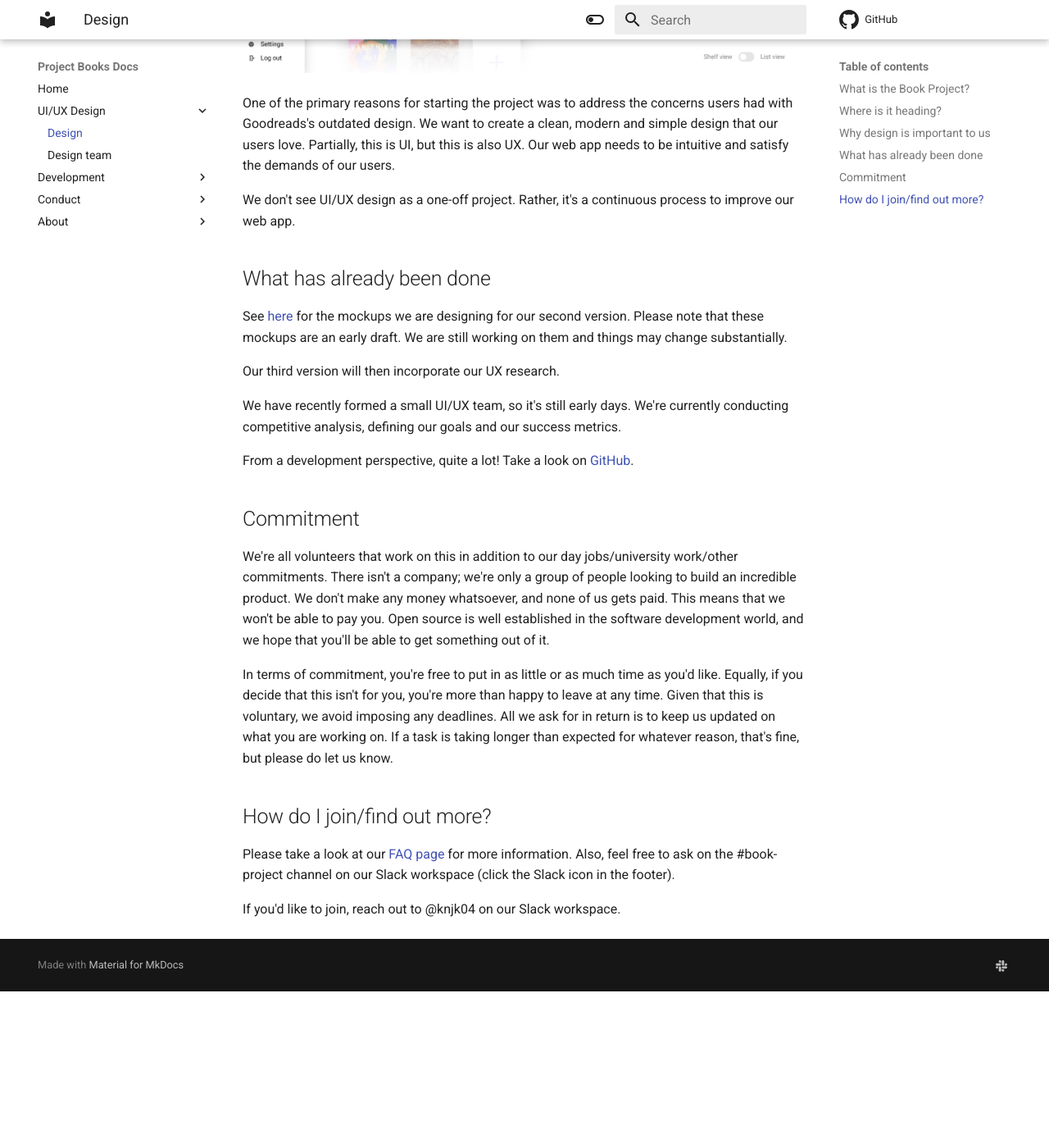
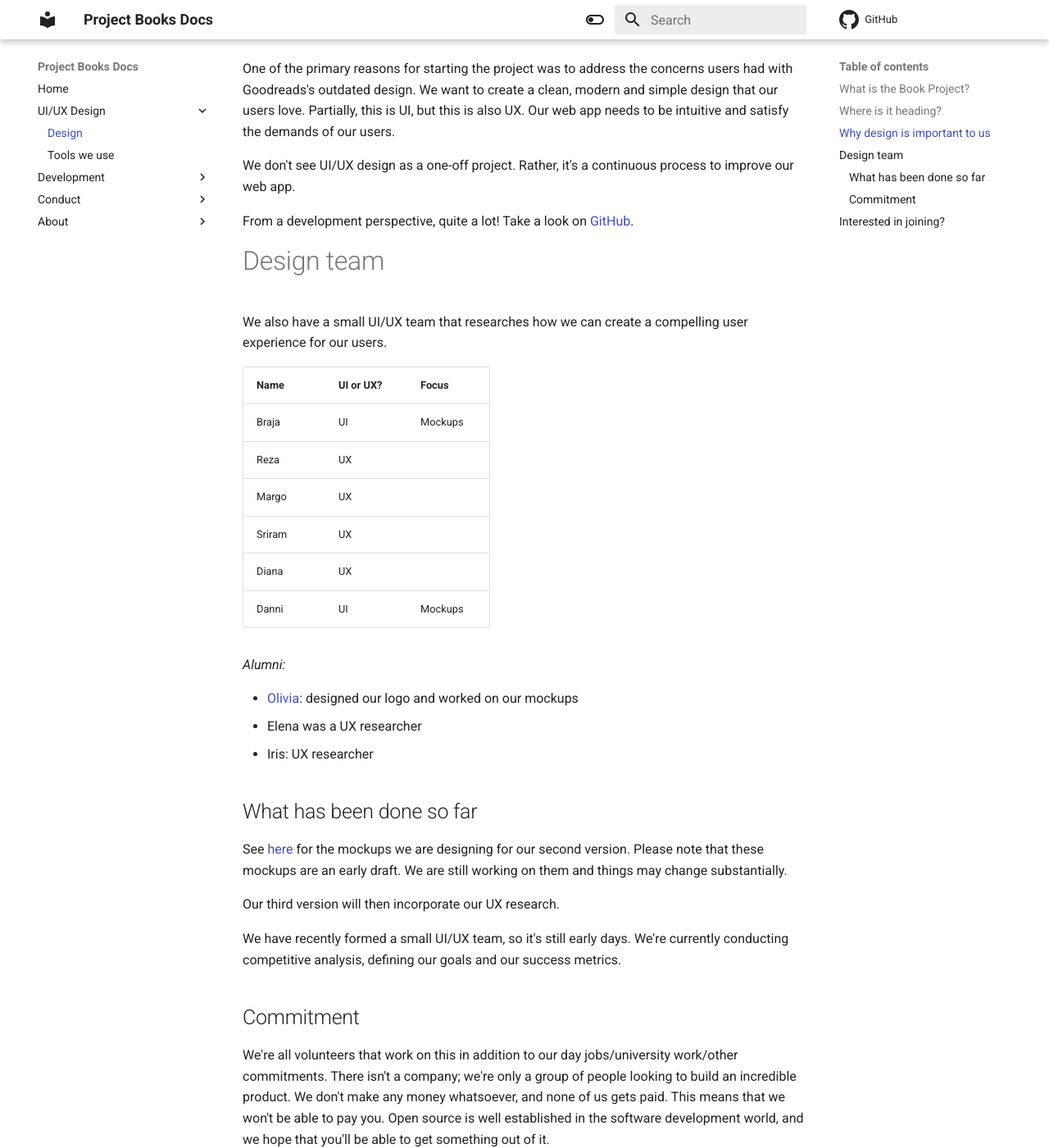
Before and after one commit to Project-Books/project-books.github.io, an MkDocs documentation site: the page built from docs/design/design.md, in a window 1280 px wide and 1400 px high, scrolled down 1556 px. Shown: the whole window at 82% size. Built offline with MkDocs 1.6.1 and Material for MkDocs 9.7.7, drawn with Linux system fonts in a browser that asks for light colours; before the commit the page ends 2765 px from its top, so only the background shows below that; some of the changed text lies outside the part shown.

Commit message:
Create table for design tools

```diff
--- a/docs/design/join-design-team.md
+++ b/docs/design/design.md
@@ -37,7 +37,28 @@ demands of our users.
 
 We don't see UI/UX design as a one-off project. Rather, it's a continuous process to improve our web app.
 
-## What has already been done
+From a development perspective, quite a lot! Take a look on [GitHub](https://github.com/Project-Books).
+
+# Design team
+
+We also have a small UI/UX team that researches how we can create a compelling user experience for our users.
+
+| Name    | UI or UX? | Focus    |
+| ------- | --------  | -------- |
+| Braja   | UI        | Mockups  |
+| Reza    | UX        |          |
+| Margo   | UX        |          |
+| Sriram  | UX        |          |
+| Diana   | UX        |          |
+| Danni   | UI        | Mockups  |
+
+*Alumni:*
+
+- [Olivia](https://github.com/ofvoler): designed our logo and worked on our mockups
+- Elena was a UX researcher
+- Iris: UX researcher
+
+## What has been done so far
 
 See [here](https://www.figma.com/proto/MWYSlKNoyg3Ja3EAeectcQ/Book-Project-UI-Copy?node-id=1%3A2&scaling=min-zoom)
 for the mockups we are designing for our second version. Please note that these mockups are an early draft. We are
@@ -47,7 +68,6 @@ Our third version will then incorporate our UX research.
 
 We have recently formed a small UI/UX team, so it's still early days. We're currently conducting competitive analysis, defining our goals and our success metrics.
 
-From a development perspective, quite a lot! Take a look on [GitHub](https://github.com/Project-Books).
 
 ## Commitment
 
@@ -63,10 +83,6 @@ voluntary, we avoid imposing any deadlines. All we ask for in return is to keep
 you are working on. If a task is taking longer than expected for whatever reason, that's fine, but
 please do let us know.
 
-## How do I join/find out more?
+# Interested in joining?
 
-Please take a look at our [FAQ page](https://github.com/Project-Books/book-project/wiki/FAQ) for
-more information. Also, feel free to ask on the #book-project channel on our Slack workspace
-(click the Slack icon in the footer).
-
-If you'd like to join, reach out to @knjk04 on our Slack workspace.
+Reach out to @knjk04 on our [Slack workspace](https://join.slack.com/t/teambookproject/shared_invite/zt-punc8os7-Iz9PTCAkYcO_0S~XwtO5_A)
--- a/mkdocs.yml
+++ b/mkdocs.yml
@@ -5,8 +5,8 @@ repo_url: https://github.com/Project-Books
 nav:
   - Home: index.md
   - UI/UX Design:
-          - Design: design/join-design-team.md
-          - Design team: design/design-team.md
+          - Design: design/design.md
+          - Tools we use: design/design-tools.md
   - Development:
           - Contributing: development/contributing.md
           - Style Guides:
```
Also changed, not shown: docs/design/design-team.md (deleted, +0 -21 lines), docs/design/design-tools.md (+7 -4 lines).
